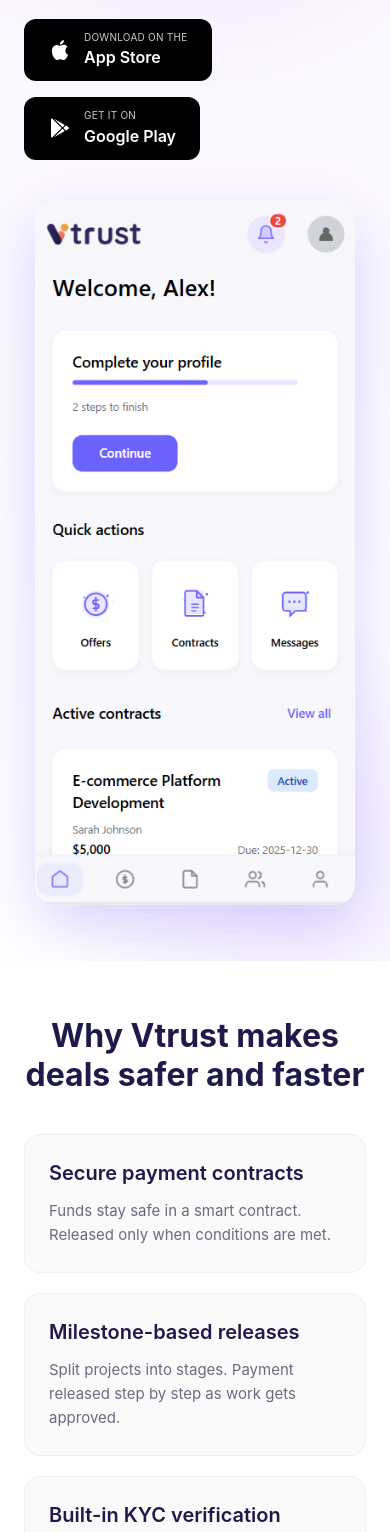
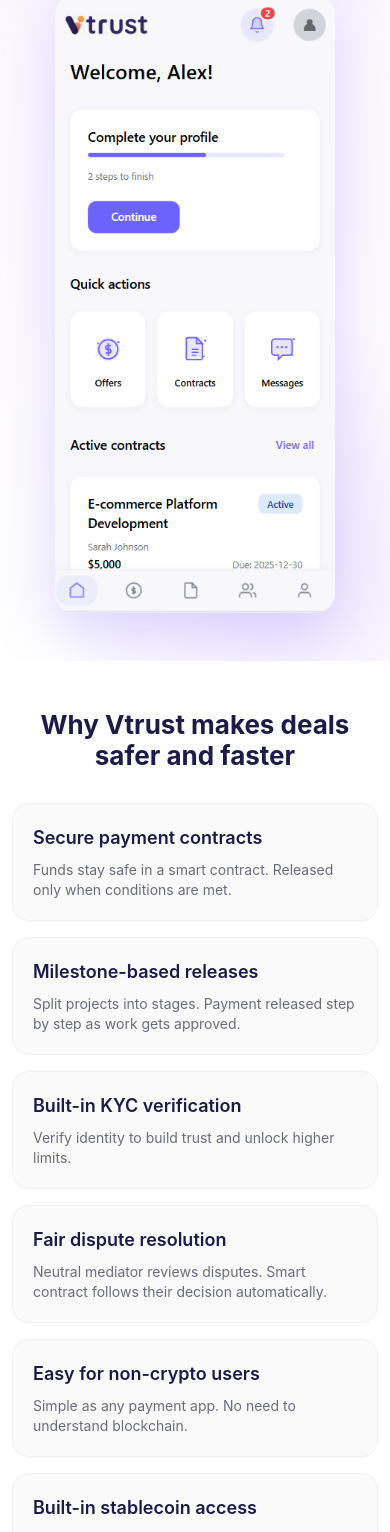
Before and after one commit to darkarki83/vtrust-nextjs, a Next.js app: page / in a window 390 px wide. Shown: the part 300-1832 px from the top of the page. Built offline with nearby package versions, Linux system fonts and the light colour scheme.

Commit message:
Start phone mode integration

```diff
--- a/components/Features/Features.tsx
+++ b/components/Features/Features.tsx
@@ -1,46 +1,50 @@
 'use client';
 
 export default function Features() {
+  const cardClass = "p-8 max-[980px]:p-6 max-[560px]:p-5 bg-[#fafafa] border border-[#f0f0f0] rounded-2xl transition-all duration-300 hover:-translate-y-1 hover:shadow-[0_12px_40px_rgba(139,92,246,0.12)] hover:border-[rgba(139,92,246,0.2)] hover:bg-white";
+  const titleClass = "mb-3 max-[560px]:mb-2 text-xl max-[560px]:text-lg font-semibold text-[var(--text)]";
+  const textClass = "text-[var(--muted)] text-[15px] max-[560px]:text-sm leading-relaxed m-0";
+
   return (
-    <section id="features" className="py-24 max-[980px]:py-20 max-[560px]:py-14 bg-white scroll-mt-20">
-      <div className="max-w-[1200px] mx-auto px-6">
-        <h2 className="text-center mb-14 max-[980px]:mb-10 text-[42px] max-[980px]:text-[32px] font-bold text-[var(--text)]">
+    <section id="features" className="py-24 max-[980px]:py-16 max-[560px]:py-12 bg-white scroll-mt-20">
+      <div className="max-w-[1200px] mx-auto px-4 max-[560px]:px-3">
+        <h2 className="text-center mb-14 max-[980px]:mb-10 max-[560px]:mb-8 text-[42px] max-[980px]:text-[32px] max-[560px]:text-[26px] font-bold text-[var(--text)]">
           Why Vtrust makes deals safer and faster
         </h2>
-        <div className="grid grid-cols-3 max-[980px]:grid-cols-2 max-[560px]:grid-cols-1 gap-7 max-[980px]:gap-5">
-          <div className="p-8 max-[560px]:p-6 bg-[#fafafa] border border-[#f0f0f0] rounded-2xl transition-all duration-300 hover:-translate-y-1 hover:shadow-[0_12px_40px_rgba(139,92,246,0.12)] hover:border-[rgba(139,92,246,0.2)] hover:bg-white">
-            <h3 className="mb-3 text-xl font-semibold text-[var(--text)]">Secure payment contracts</h3>
-            <p className="text-[var(--muted)] text-[15px] leading-relaxed m-0">
+        <div className="grid grid-cols-3 max-[980px]:grid-cols-2 max-[560px]:grid-cols-1 gap-6 max-[980px]:gap-5 max-[560px]:gap-4">
+          <div className={cardClass}>
+            <h3 className={titleClass}>Secure payment contracts</h3>
+            <p className={textClass}>
               Funds stay safe in a smart contract. Released only when conditions are met.
             </p>
           </div>
-          <div className="p-8 max-[560px]:p-6 bg-[#fafafa] border border-[#f0f0f0] rounded-2xl transition-all duration-300 hover:-translate-y-1 hover:shadow-[0_12px_40px_rgba(139,92,246,0.12)] hover:border-[rgba(139,92,246,0.2)] hover:bg-white">
-            <h3 className="mb-3 text-xl font-semibold text-[var(--text)]">Milestone-based releases</h3>
-            <p className="text-[var(--muted)] text-[15px] leading-relaxed m-0">
+          <div className={cardClass}>
+            <h3 className={titleClass}>Milestone-based releases</h3>
+            <p className={textClass}>
               Split projects into stages. Payment released step by step as work gets approved.
             </p>
           </div>
-          <div className="p-8 max-[560px]:p-6 bg-[#fafafa] border border-[#f0f0f0] rounded-2xl transition-all duration-300 hover:-translate-y-1 hover:shadow-[0_12px_40px_rgba(139,92,246,0.12)] hover:border-[rgba(139,92,246,0.2)] hover:bg-white">
-            <h3 className="mb-3 text-xl font-semibold text-[var(--text)]">Built-in KYC verification</h3>
-            <p className="text-[var(--muted)] text-[15px] leading-relaxed m-0">
+          <div className={cardClass}>
+            <h3 className={titleClass}>Built-in KYC verification</h3>
+            <p className={textClass}>
               Verify identity to build trust and unlock higher limits.
             </p>
           </div>
-          <div className="p-8 max-[560px]:p-6 bg-[#fafafa] border border-[#f0f0f0] rounded-2xl transition-all duration-300 hover:-translate-y-1 hover:shadow-[0_12px_40px_rgba(139,92,246,0.12)] hover:border-[rgba(139,92,246,0.2)] hover:bg-white">
-            <h3 className="mb-3 text-xl font-semibold text-[var(--text)]">Fair dispute resolution</h3>
-            <p className="text-[var(--muted)] text-[15px] leading-relaxed m-0">
+          <div className={cardClass}>
+            <h3 className={titleClass}>Fair dispute resolution</h3>
+            <p className={textClass}>
               Neutral mediator reviews disputes. Smart contract follows their decision automatically.
             </p>
           </div>
-          <div className="p-8 max-[560px]:p-6 bg-[#fafafa] border border-[#f0f0f0] rounded-2xl transition-all duration-300 hover:-translate-y-1 hover:shadow-[0_12px_40px_rgba(139,92,246,0.12)] hover:border-[rgba(139,92,246,0.2)] hover:bg-white">
-            <h3 className="mb-3 text-xl font-semibold text-[var(--text)]">Easy for non-crypto users</h3>
-            <p className="text-[var(--muted)] text-[15px] leading-relaxed m-0">
+          <div className={cardClass}>
+            <h3 className={titleClass}>Easy for non-crypto users</h3>
+            <p className={textClass}>
               Simple as any payment app. No need to understand blockchain.
             </p>
           </div>
-          <div className="p-8 max-[560px]:p-6 bg-[#fafafa] border border-[#f0f0f0] rounded-2xl transition-all duration-300 hover:-translate-y-1 hover:shadow-[0_12px_40px_rgba(139,92,246,0.12)] hover:border-[rgba(139,92,246,0.2)] hover:bg-white">
-            <h3 className="mb-3 text-xl font-semibold text-[var(--text)]">Built-in stablecoin access</h3>
-            <p className="text-[var(--muted)] text-[15px] leading-relaxed m-0">
+          <div className={cardClass}>
+            <h3 className={titleClass}>Built-in stablecoin access</h3>
+            <p className={textClass}>
               Handle local and international payments without currency volatility.
             </p>
           </div>
--- a/components/Hero/Hero.tsx
+++ b/components/Hero/Hero.tsx
@@ -2,32 +2,32 @@
 
 export default function Hero() {
     return (
-        <section className="relative py-20 pb-24 max-[980px]:py-16 max-[980px]:pb-20 max-[560px]:py-10 max-[560px]:pb-14 bg-gradient-to-b from-[#faf5ff] to-white overflow-hidden before:content-[''] before:absolute before:-top-[200px] before:-left-[100px] before:w-[600px] before:h-[600px] before:bg-[radial-gradient(circle,rgba(139,92,246,0.15)_0%,transparent_70%)] before:pointer-events-none before:z-0 after:content-[''] after:absolute after:-bottom-[150px] after:-right-[150px] after:w-[500px] after:h-[500px] after:bg-[radial-gradient(circle,rgba(124,58,237,0.1)_0%,transparent_70%)] after:pointer-events-none after:z-0">
-            <div className="max-w-[1200px] mx-auto px-6 relative z-10 grid grid-cols-[1.1fr_0.9fr] max-[980px]:grid-cols-1 gap-16 max-[980px]:gap-10 items-center">
+        <section className="relative py-20 pb-24 max-[980px]:py-12 max-[980px]:pb-16 max-[560px]:py-8 max-[560px]:pb-12 bg-gradient-to-b from-[#faf5ff] to-white overflow-hidden before:content-[''] before:absolute before:-top-[200px] before:-left-[100px] before:w-[600px] before:h-[600px] before:bg-[radial-gradient(circle,rgba(139,92,246,0.15)_0%,transparent_70%)] before:pointer-events-none before:z-0 after:content-[''] after:absolute after:-bottom-[150px] after:-right-[150px] after:w-[500px] after:h-[500px] after:bg-[radial-gradient(circle,rgba(124,58,237,0.1)_0%,transparent_70%)] after:pointer-events-none after:z-0">
+            <div className="max-w-[1200px] mx-auto px-4 max-[560px]:px-3 relative z-10 grid grid-cols-[1.1fr_0.9fr] max-[980px]:grid-cols-1 gap-16 max-[980px]:gap-8 max-[560px]:gap-6 items-center">
                 <div className="animate-[fadeInUp_0.8s_ease-out_forwards]">
-                    <h1 className="text-[52px] max-[980px]:text-[40px] max-[560px]:text-4xl leading-[1.1] my-5 font-extrabold text-[var(--text)] animate-[fadeInUp_0.8s_ease-out_0.3s_backwards]">
+                    <h1 className="text-[52px] max-[980px]:text-[36px] max-[560px]:text-[28px] leading-[1.1] my-5 max-[560px]:my-3 font-extrabold text-[var(--text)] animate-[fadeInUp_0.8s_ease-out_0.3s_backwards]">
                         Get paid safely. Pay with confidence.
                     </h1>
-                    <p className="text-[19px] max-[560px]:text-[17px] text-[var(--muted)] max-w-[640px] leading-[1.7] animate-[fadeInUp_0.8s_ease-out_0.5s_backwards]">
+                    <p className="text-[19px] max-[980px]:text-[17px] max-[560px]:text-[15px] text-[var(--muted)] max-w-[640px] leading-[1.7] animate-[fadeInUp_0.8s_ease-out_0.5s_backwards]">
                         Smart‑payment contracts for buyers and sellers. Funds locked safely, released milestone by milestone.
                     </p>
-                    <div className="flex gap-4 flex-wrap mt-8 animate-[fadeInUp_0.8s_ease-out_0.7s_backwards]">
-                        <a className="inline-flex items-center gap-3 px-6 py-3 rounded-xl bg-black text-white transition-all border-none min-w-[160px] hover:-translate-y-0.5 hover:shadow-[0_8px_20px_rgba(0,0,0,0.2)]" href="#download">
+                    <div className="flex gap-4 max-[560px]:gap-3 flex-wrap mt-8 max-[560px]:mt-6 animate-[fadeInUp_0.8s_ease-out_0.7s_backwards]">
+                        <a className="inline-flex items-center gap-3 max-[560px]:gap-2 px-6 max-[560px]:px-4 py-3 max-[560px]:py-2.5 rounded-xl bg-black text-white transition-all border-none min-w-[160px] max-[560px]:min-w-[140px] hover:-translate-y-0.5 hover:shadow-[0_8px_20px_rgba(0,0,0,0.2)]" href="#download">
                             <svg width="24" height="24" viewBox="0 0 24 24" fill="currentColor" className="flex-shrink-0">
                                 <path d="M18.71 19.5c-.83 1.24-1.71 2.45-3.05 2.47-1.34.03-1.77-.79-3.29-.79-1.53 0-2 .77-3.27.82-1.31.05-2.3-1.32-3.14-2.53C4.25 17 2.94 12.45 4.7 9.39c.87-1.52 2.43-2.48 4.12-2.51 1.28-.02 2.5.87 3.29.87.78 0 2.26-1.07 3.81-.91.65.03 2.47.26 3.64 1.98-.09.06-2.17 1.28-2.15 3.81.03 3.02 2.65 4.03 2.68 4.04-.03.07-.42 1.44-1.38 2.83M13 3.5c.73-.83 1.94-1.46 2.94-1.5.13 1.17-.34 2.35-1.04 3.19-.69.85-1.83 1.51-2.95 1.42-.15-1.15.41-2.35 1.05-3.11z"/>
                             </svg>
                             <div className="flex flex-col items-start leading-tight">
-                                <span className="text-[10px] uppercase opacity-80 font-normal tracking-wide">Download on the</span>
-                                <strong className="text-base font-semibold mt-0.5">App Store</strong>
+                                <span className="text-[10px] max-[560px]:text-[9px] uppercase opacity-80 font-normal tracking-wide">Download on the</span>
+                                <strong className="text-base max-[560px]:text-sm font-semibold mt-0.5">App Store</strong>
                             </div>
                         </a>
-                        <a className="inline-flex items-center gap-3 px-6 py-3 rounded-xl bg-black text-white transition-all border-none min-w-[160px] hover:-translate-y-0.5 hover:shadow-[0_8px_20px_rgba(0,0,0,0.2)]" href="#download">
+                        <a className="inline-flex items-center gap-3 max-[560px]:gap-2 px-6 max-[560px]:px-4 py-3 max-[560px]:py-2.5 rounded-xl bg-black text-white transition-all border-none min-w-[160px] max-[560px]:min-w-[140px] hover:-translate-y-0.5 hover:shadow-[0_8px_20px_rgba(0,0,0,0.2)]" href="#download">
                             <svg width="24" height="24" viewBox="0 0 24 24" fill="currentColor" className="flex-shrink-0">
                                 <path d="M3,20.5V3.5C3,2.91 3.34,2.39 3.84,2.15L13.69,12L3.84,21.85C3.34,21.6 3,21.09 3,20.5M16.81,15.12L6.05,21.34L14.54,12.85L16.81,15.12M20.16,10.81C20.5,11.08 20.75,11.5 20.75,12C20.75,12.5 20.53,12.9 20.18,13.18L17.89,14.5L15.39,12L17.89,9.5L20.16,10.81M6.05,2.66L16.81,8.88L14.54,11.15L6.05,2.66Z"/>
                             </svg>
                             <div className="flex flex-col items-start leading-tight">
-                                <span className="text-[10px] uppercase opacity-80 font-normal tracking-wide">GET IT ON</span>
-                                <strong className="text-base font-semibold mt-0.5">Google Play</strong>
+                                <span className="text-[10px] max-[560px]:text-[9px] uppercase opacity-80 font-normal tracking-wide">GET IT ON</span>
+                                <strong className="text-base max-[560px]:text-sm font-semibold mt-0.5">Google Play</strong>
                             </div>
                         </a>
                     </div>
@@ -36,7 +36,7 @@
                     <img
                         src="/img/image.png"
                         alt="Vtrust App Interface"
-                        className="w-full max-w-[320px] h-auto rounded-[20px] shadow-[0_20px_60px_rgba(123,97,255,0.25)] transition-transform hover:-translate-y-2"
+                        className="w-full max-w-[320px] max-[560px]:max-w-[280px] h-auto rounded-[20px] shadow-[0_20px_60px_rgba(123,97,255,0.25)] transition-transform hover:-translate-y-2"
                     />
                 </div>
             </div>
```
Also changed, not shown: components/Header/Header.tsx (+4 -4 lines).
